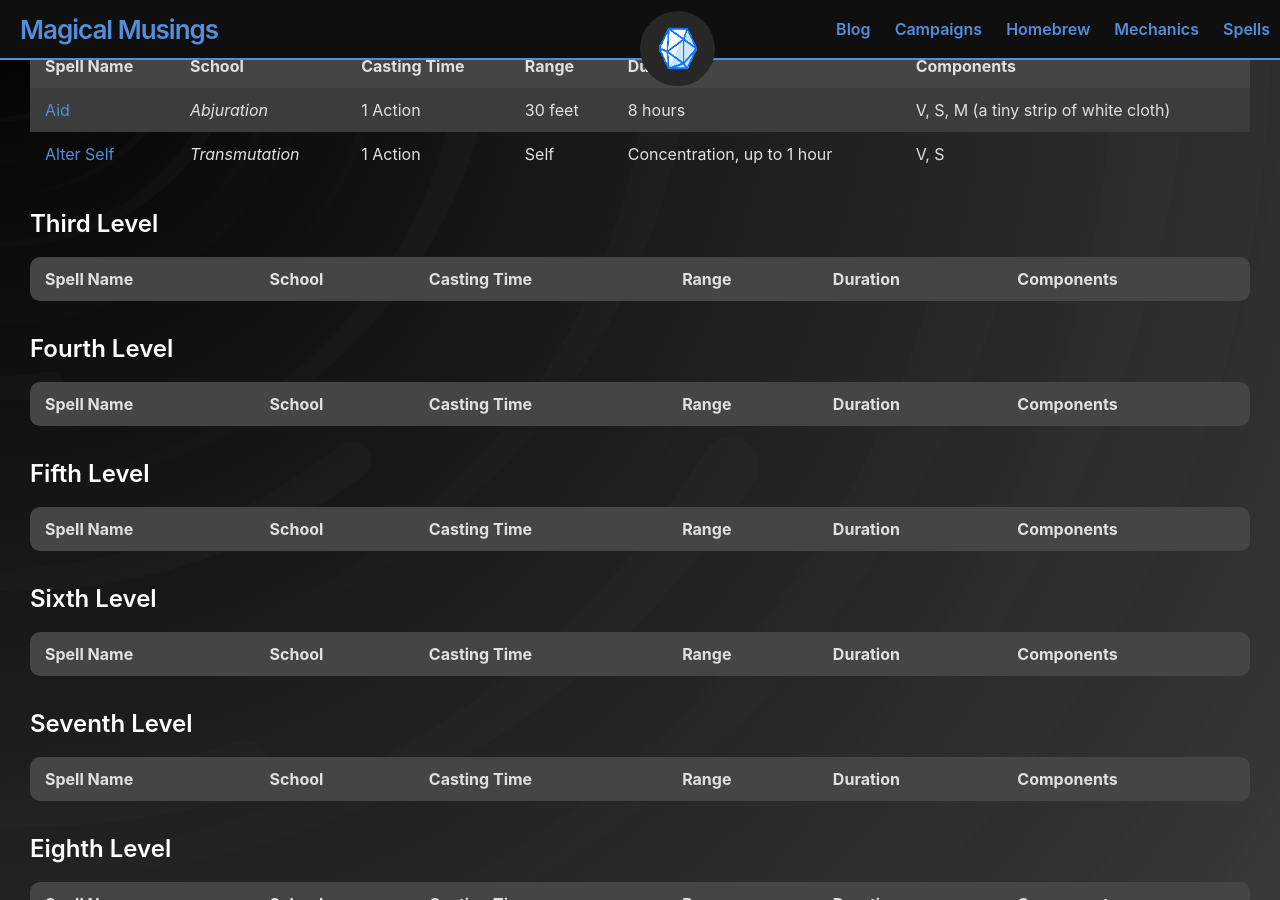
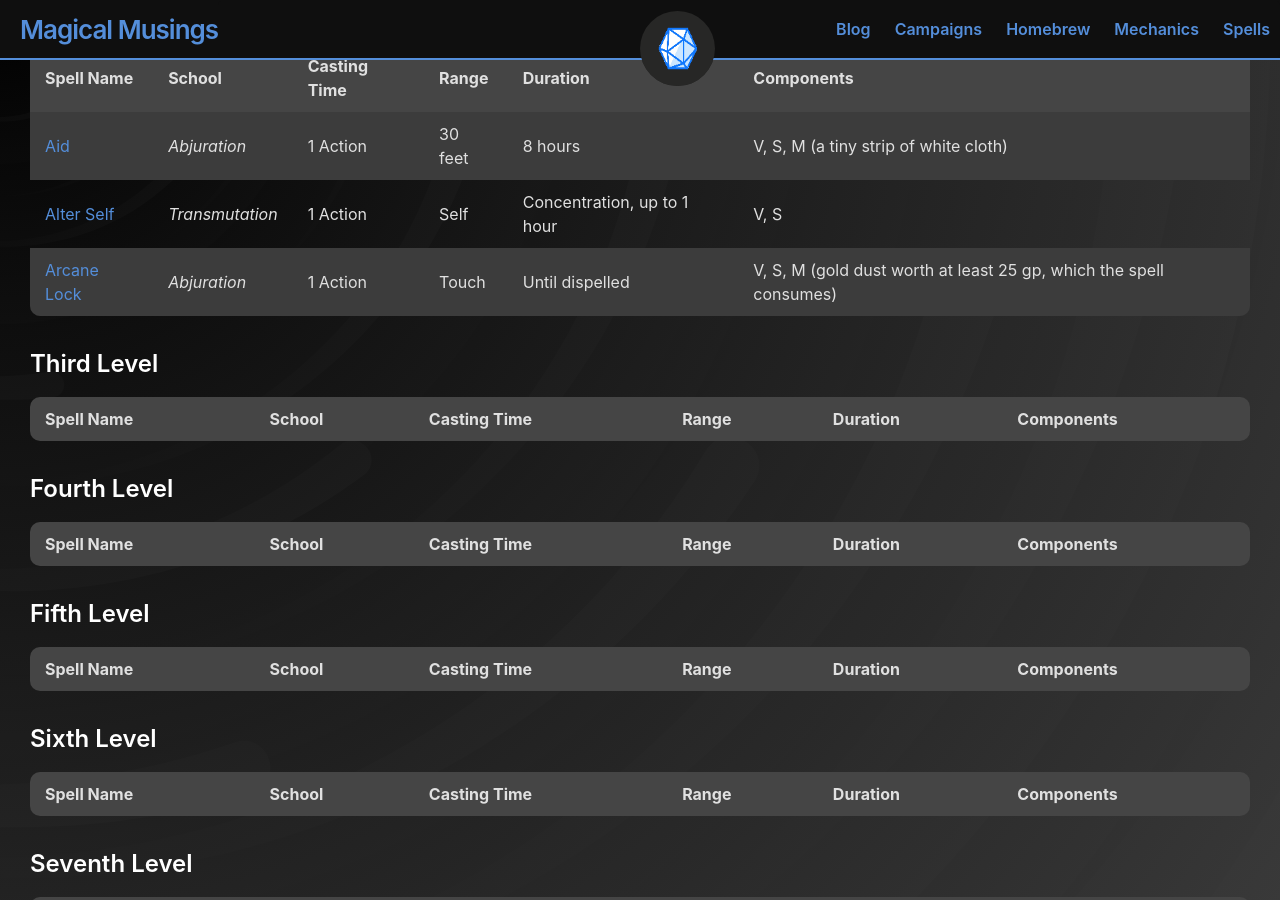
Before and after one commit to andersthemagi/magicalmusings.github.io, a Jekyll site: the page built from spell-lists/artificer.md, in a window 1280 px wide and 900 px high, scrolled down 956 px. Built offline with Jekyll 4.4.1, drawn with Linux system fonts in a browser that asks for light colours; some of the changed lines change nothing that is shown.

Commit message:
arcane lock complete

```diff
--- a/_posts/spells/cantrips/2020-10-13-spells-2-alter-self.md
+++ b/_posts/spells/cantrips/2020-10-13-spells-2-alter-self.md
@@ -20,5 +20,3 @@ You assume a different form. When you cast the spell, choose one of the followin
 ***Change Appearance.*** You transform your appearance. You decide what you look like, including your height, weight, facial features, sound of your voice, hair length, coloration, and distinguishing characteristics, if any. You can make yourself appear as a member of another race, though none of your statistics change. You also can't appear as a creature of a different size than you, and your basic shape stays the same; if you're bipedal, you can't use this spell to become quadrupedal, for instance. At any time for the duration of the spell, you can use your action to change your appearance in this way again.
 
 ***Natural Weapons.*** You grow claws, fangs, spines, horns, or a different natural weapon of your choice. Your unarmed strikes deal 1d6 bludgeoning, piercing, or slashing damage, as appropriate to the natural weapon you chose, and you are proficient with your unarmed strikes. Finally, the natural weapon is magic and you have a +1 bonus to the attack and damage rolls you make using it.
-
-***At Higher Levels.*** None
--- /dev/null
+++ b/_posts/spells/cantrips/2020-10-13-spells-2-arcane-lock.md
@@ -0,0 +1,18 @@
+---
+title: Arcane Lock
+permalink: "/spells/second-level/arcane-lock/"
+layout: spell-post
+categories: [Spells, Second Level]
+tags: [Artificer, Wizard]
+source: "Xanathar's Guide to Everything (XGtE)"
+spell-level: 2nd-Level
+school: Abjuration
+casting-time: "1 Action"
+range: "Touch"
+components: "V, S, M (gold dust worth at least 25 gp, which the spell consumes)"
+duration: "Until dispelled"
+---
+
+You touch a closed door, window, gate, chest, or other entryway, and it becomes locked for the duration. You and the creatures you designate when you cast this spell can open the object normally. You can also set a password that, when spoken within 5 feet of the object, suppresses this spell for 1 minute. Otherwise, it is impassable until it is broken or the spell is dispelled or suppressed. Casting knock on the object suppresses arcane lock for 10 minutes.
+
+While affected by this spell, the object is more difficult to break or force open; the DC to break it or pick any locks on it increases by 10.
```
